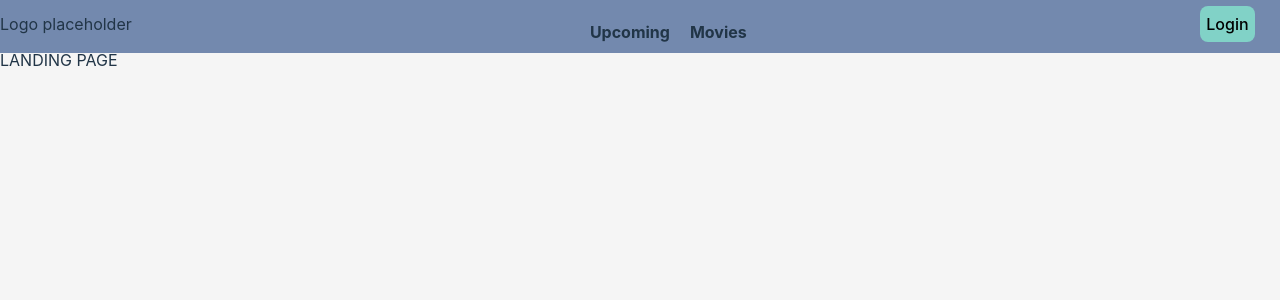
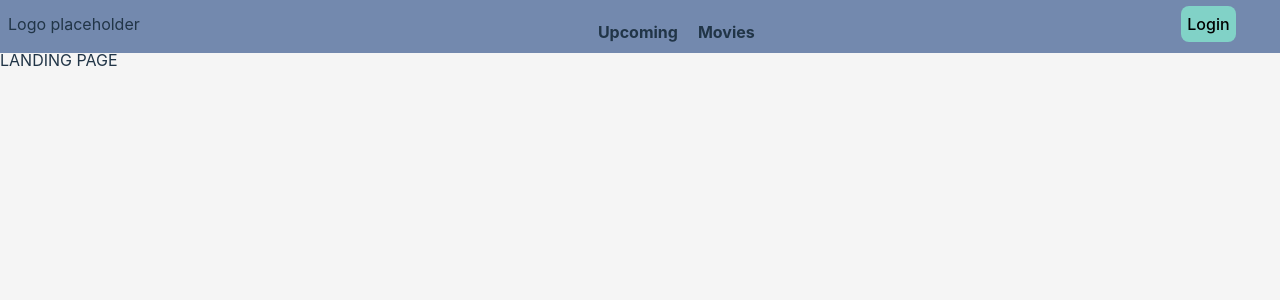
Before and after one commit to ScandiumSG/cinema_demo, a React (Vite) app: page / in a window 1280 px wide. Shown: the top 300 px of the page. Built offline with nearby package versions, Linux system fonts and the light colour scheme; no server answers.

Commit message:
UserOverview - Adjusted right position to not overlap with scrollbar

```diff
--- a/src/components/header/HeaderComponent.css
+++ b/src/components/header/HeaderComponent.css
@@ -14,4 +14,6 @@
     display: flex;
     justify-content: space-between;
     align-items: center;
+
+    padding: 0px 0.5rem;
 }
--- a/src/components/header/UserOverview/UserOverview.css
+++ b/src/components/header/UserOverview/UserOverview.css
@@ -4,7 +4,7 @@
     align-items: center;
 
     position: relative;
-    right: 5px;
+    right: 2rem;
 }
 
 .user-overview-outer-container > button {
```
